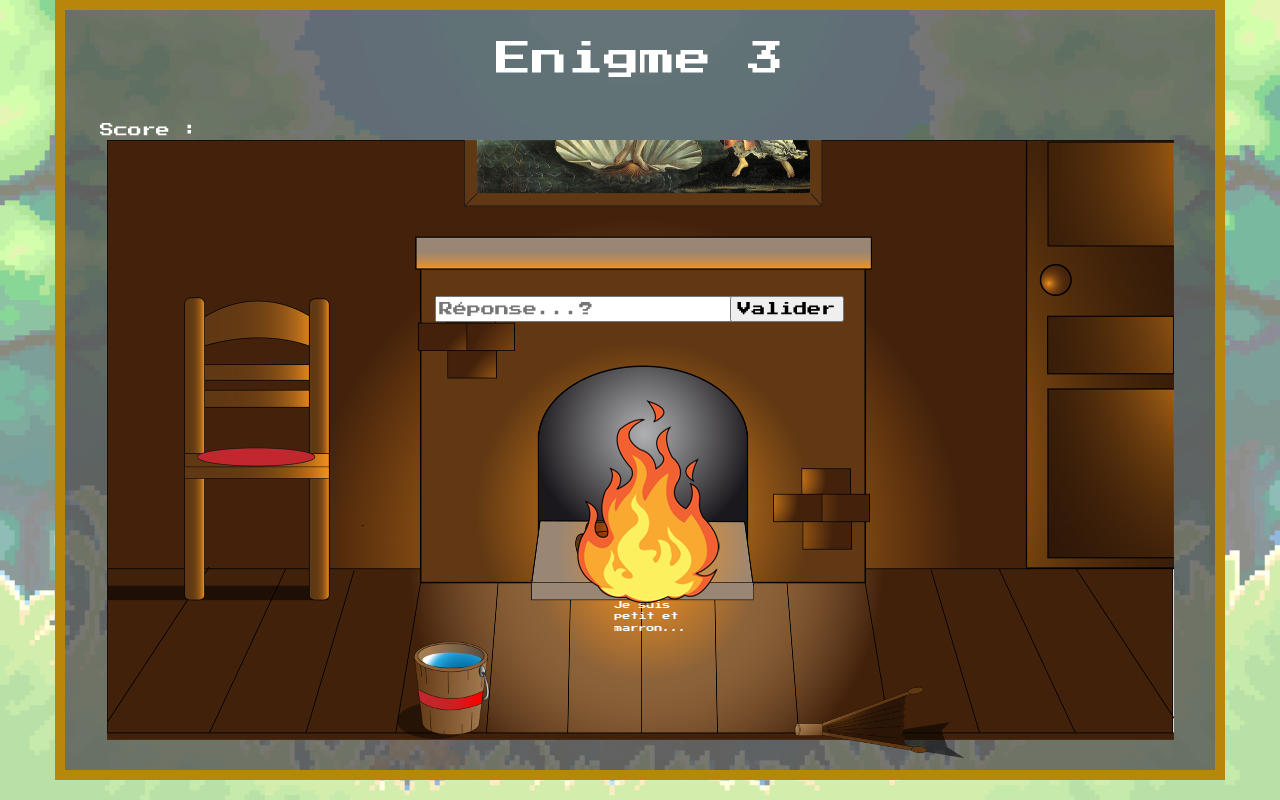
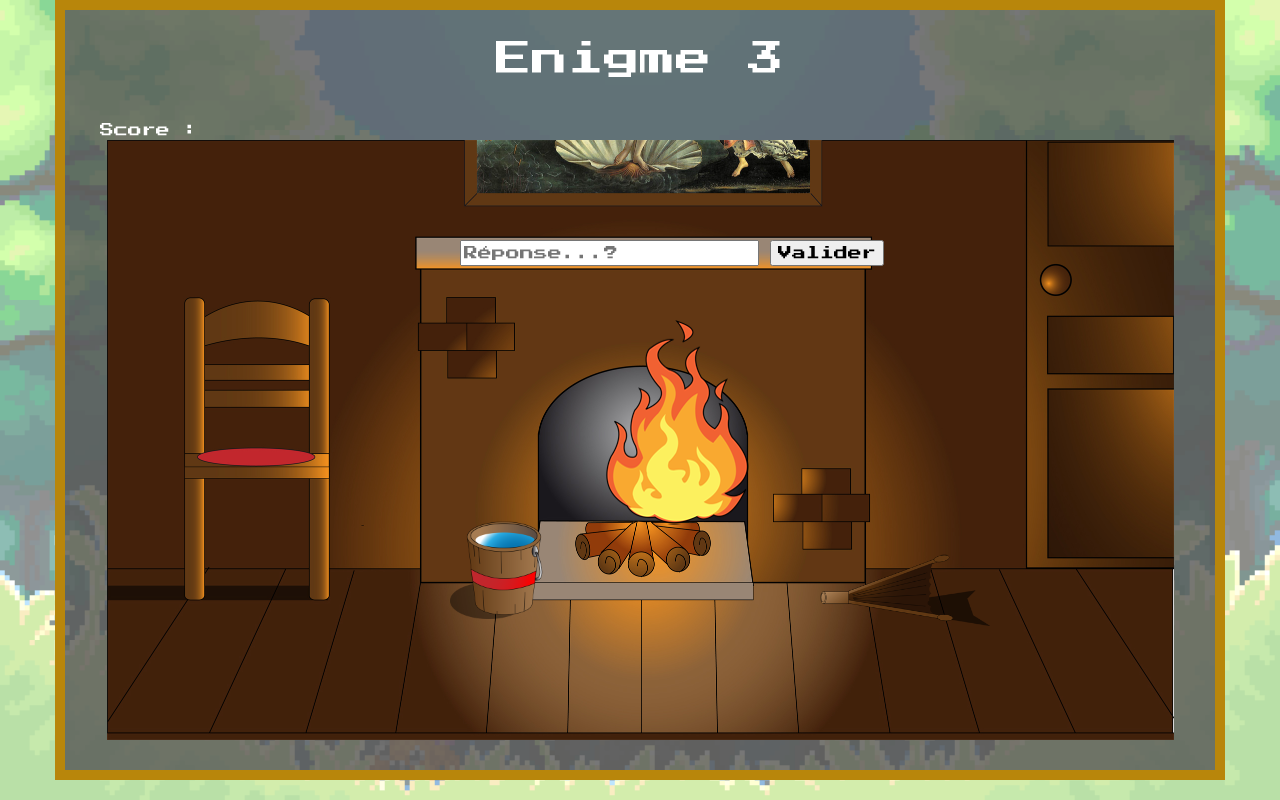
Before and after one commit to Leprouxcharles/Projet_fil_rouge, a PHP site: page /projet/enigme3.php in a window 1280 px wide. Run offline with PHP 8.4, Linux system fonts and the light colour scheme.

Commit message:
Add files via upload

```diff
--- a/projet/css/enigme3.css
+++ b/projet/css/enigme3.css
@@ -5,8 +5,8 @@
 
 #feu{
 	position:absolute;
-	top:50%;
-	left:42.5%;
+	top:320px;
+	left:573px;
 	z-index:15;
 
 }
@@ -15,8 +15,8 @@
     background-size: contain;
     background-repeat: no-repeat;
     background-position: center;
-    top : 80%;
-    left : 31%;
+    top : 520px;
+    left : 450px;
 	height:100px;
 	width:100px;
     position: absolute;
@@ -29,8 +29,8 @@
     background-size: contain;
     background-repeat: no-repeat;
     background-position: center;
-    top : 84%;
-    left : 62%;
+    top : 540px;
+    left : 820;
 	height:100px;
 	width:170px;
     position: absolute;
@@ -62,35 +62,25 @@
 /*Phrase d'indice apparaissant après tentative de pyromanie*/
 #quizz{
 	position:absolute;
-	top:75%;
-	left:48%;
+	top:480px;
+	left:643px;
 	font-size:8px;
 	z-index:5;
-}
-
-/*Bouton permettant l'apparition de l'image + les boutons de redimensionnement*/
- #cacher{
-	padding: 6px 0 6px 0;
-	border-radius: 50%;
-	background-color: white;
-	width: 50px;
-	height: 40px;
-	position: absolute;
 }
 
 /*Div apparition zone de texte pour entrer la réponse*/
 #reponse{
 	position:absolute;
-	top:37%;
-	left:34%;
+	top:240px;
+	left:460px;
 	color:black;
 
  }
 
  #valid{
 	position:absolute;
-	top:37%;
-	left:57%;
+	top:240px;
+	left:770px;
 	color:black;
  }
 
@@ -98,7 +88,7 @@
 	position:absolute;
 	height:200px;
 	width:500px;
-	left:32%;
+	left:425px;
 	font-color:black;
 	z-index:18;
 }
```
